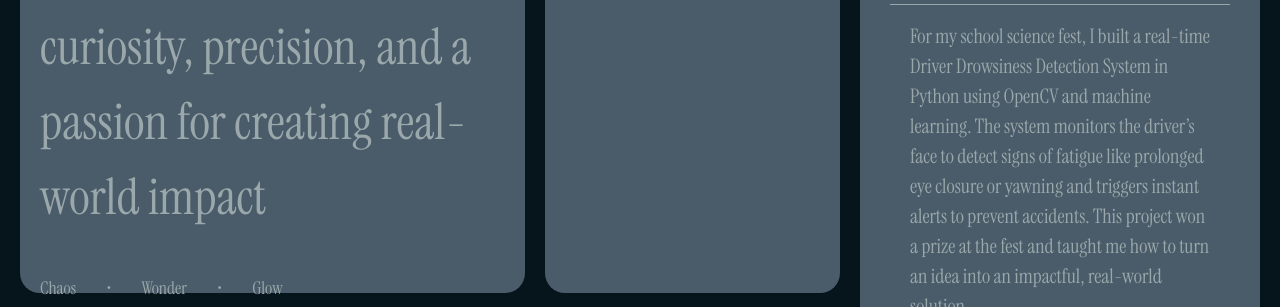
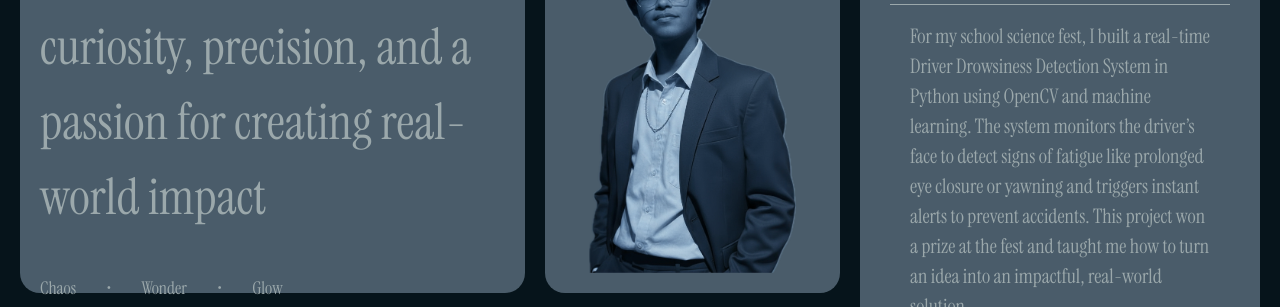
Before and after one commit to PartishThero/Portfolio, a plain HTML site: page index.html in a window 1280 px wide. Shown: the part 200-507 px from the top of the page. Drawn offline with nearby package versions, Linux system fonts and the light colour scheme.

Commit message:
Update index.html

```diff
--- a/index.html
+++ b/index.html
@@ -38,7 +38,7 @@
             </div>
         </div>
         <div class="box b2">
-            <img src="./Images/Subject 8.png" alt="">
+            <img src="Subject 8.png" alt="">
         </div>
 
         <div class="box b3">
```
